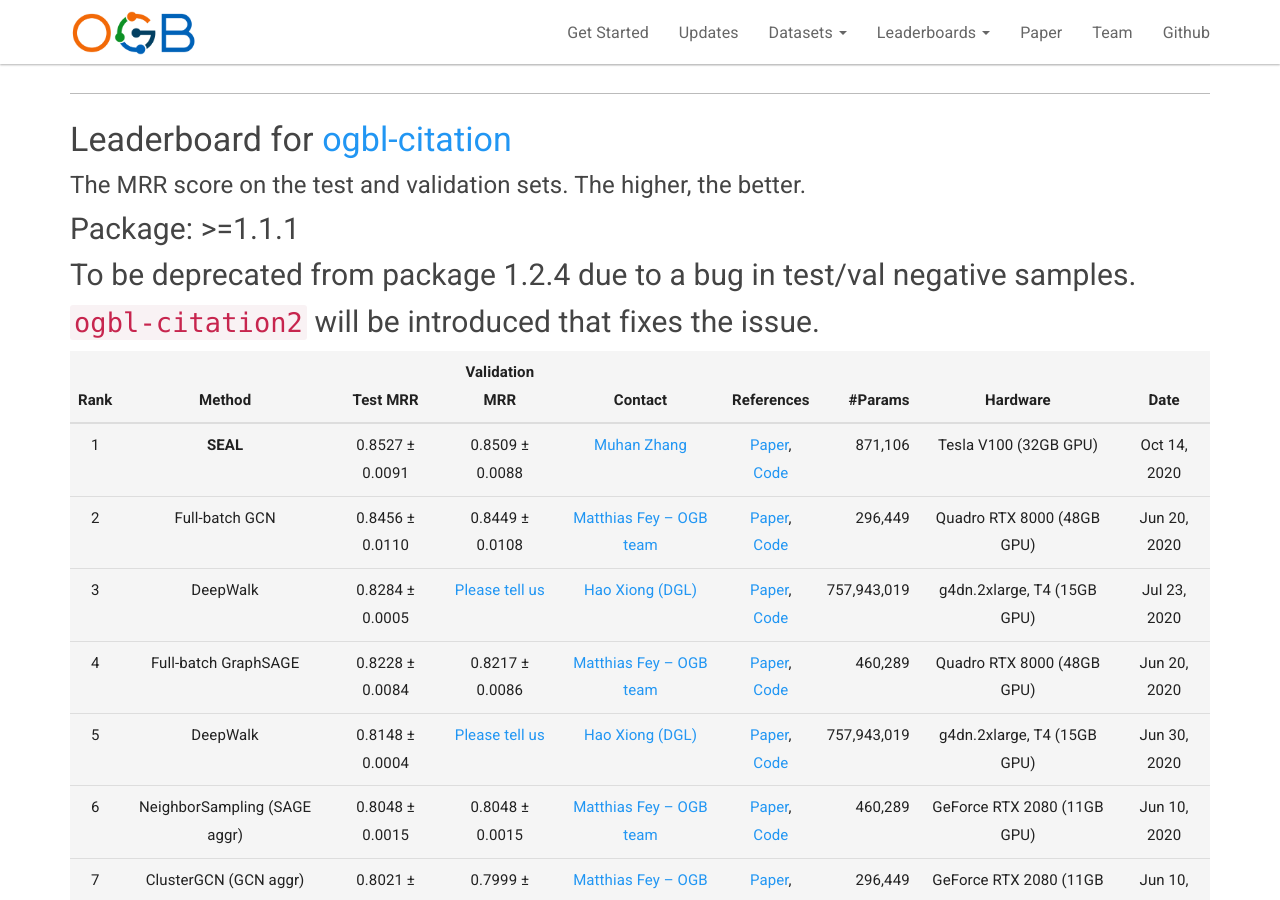
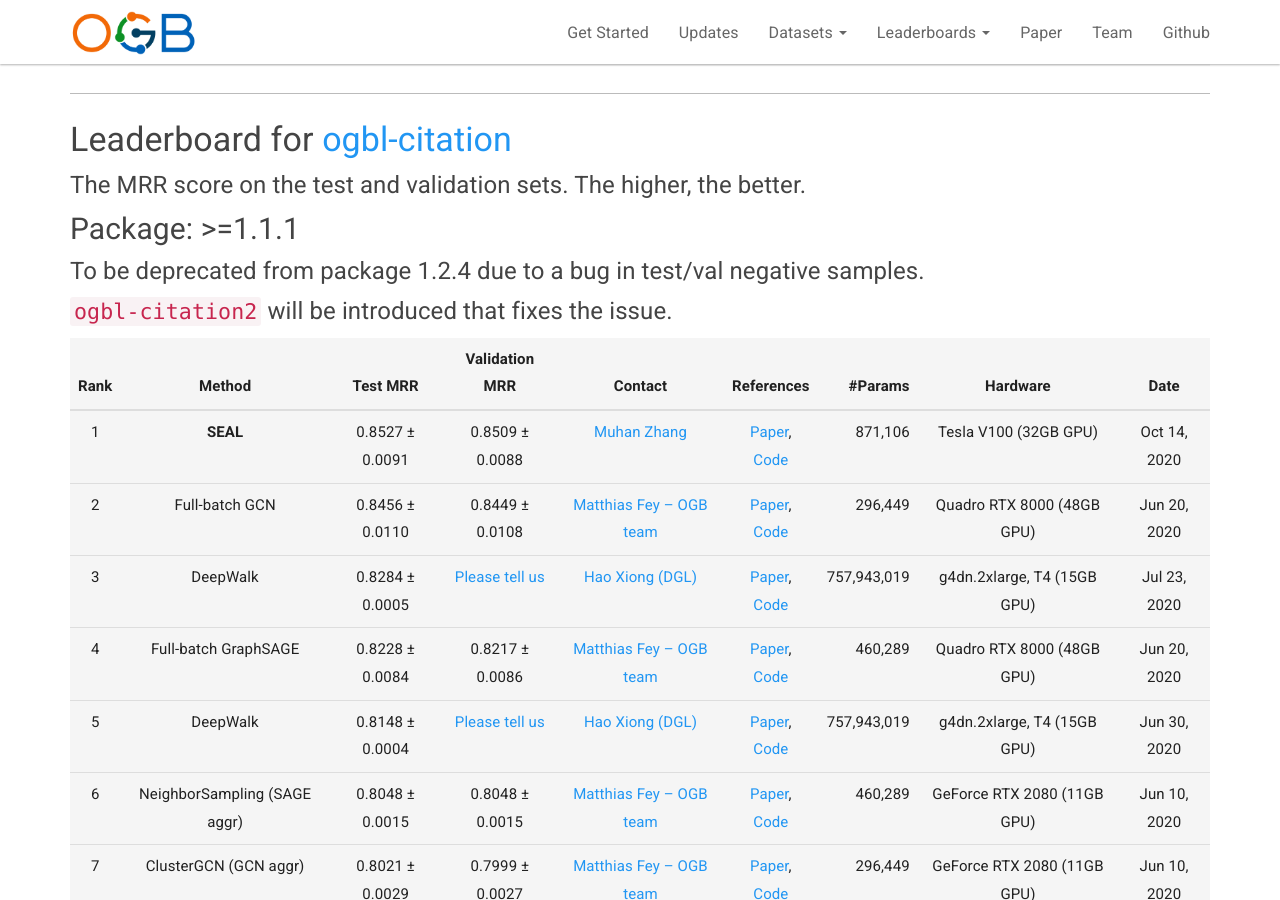
Before and after one commit to snap-stanford/ogb-web, a Jekyll site: the page built from _docs/leaderboard/leader_linkprop.md, in a window 1280 px wide and 900 px high, scrolled down 3184 px. Built offline with Jekyll 4.4.1, drawn with Linux system fonts in a browser that asks for light colours.

Commit message:
updateleaderboard

```diff
--- a/_docs/leaderboard/leader_linkprop.md
+++ b/_docs/leaderboard/leader_linkprop.md
@@ -95,8 +95,8 @@ The **bold** method name indicates that the implementation is **official** (by t
 ##### The MRR score on the test and validation sets. The higher, the better.
 
 #### Package: >=1.1.1
-#### To be deprecated from package 1.2.4 due to a bug in test/val negative samples.
-#### `ogbl-citation2` will be introduced that fixes the issue.
+##### To be deprecated from package 1.2.4 due to a bug in test/val negative samples.
+##### `ogbl-citation2` will be introduced that fixes the issue.
 
 | Rank  | Method | Test MRR | Validation MRR | Contact | References | #Params | Hardware | Date
 |:----:|:-----:|:------:|:-----:|:-----:|:-----:|-----:|:-----:|:-----:|
@@ -123,8 +123,8 @@ The **bold** method name indicates that the implementation is **official** (by t
 ##### The MRR score on the test and validation sets. The higher, the better.
 
 #### Package: >=1.1.1
-#### To be deprecated from package 1.2.4 due to a bug in test/val negative samples.
-#### `ogbl-wikikg2` will be introduced that fixes the issue.
+##### To be deprecated from package 1.2.4 due to a bug in test/val negative samples.
+##### `ogbl-wikikg2` will be introduced that fixes the issue.
 
 | Rank  | Method | Test MRR | Validation MRR | Contact | References | #Params | Hardware | Date
 |:----:|:-----:|:------:|:-----:|:-----:|:-----:|-----:|:-----:|:-----:|
```
Also changed, not shown: _docs/leaderboard/_leader_linkprop_scaf.md (+4 -4 lines).
